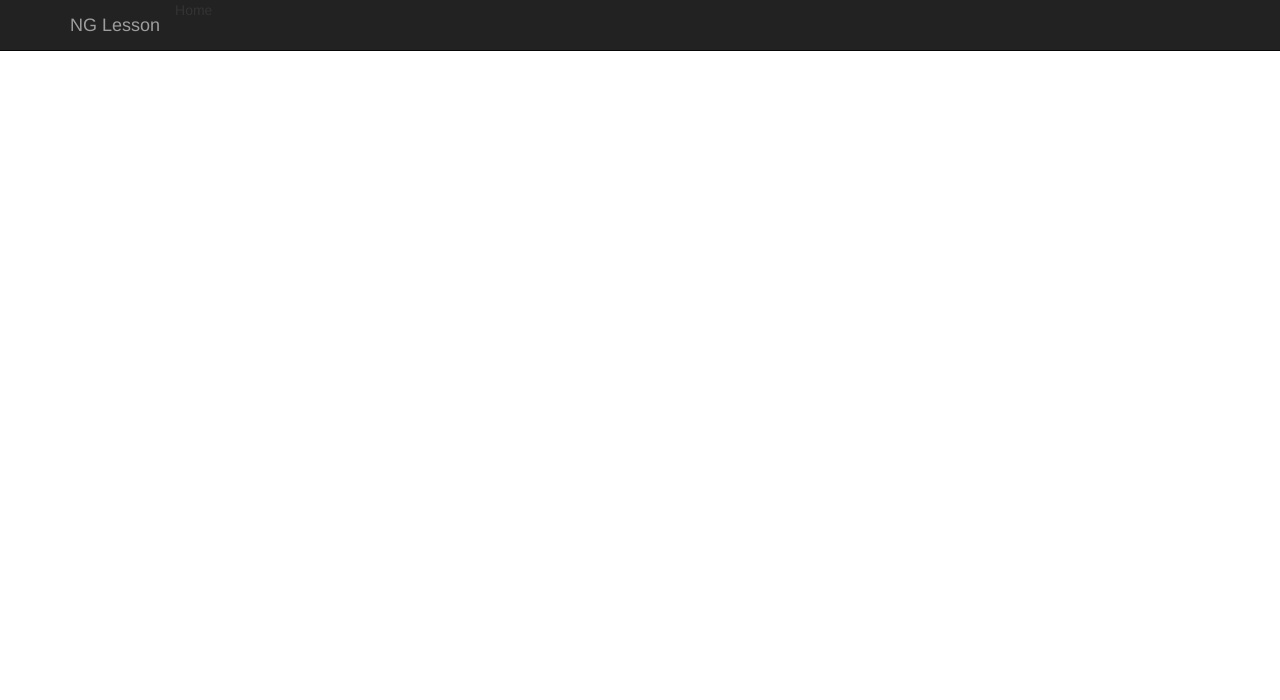
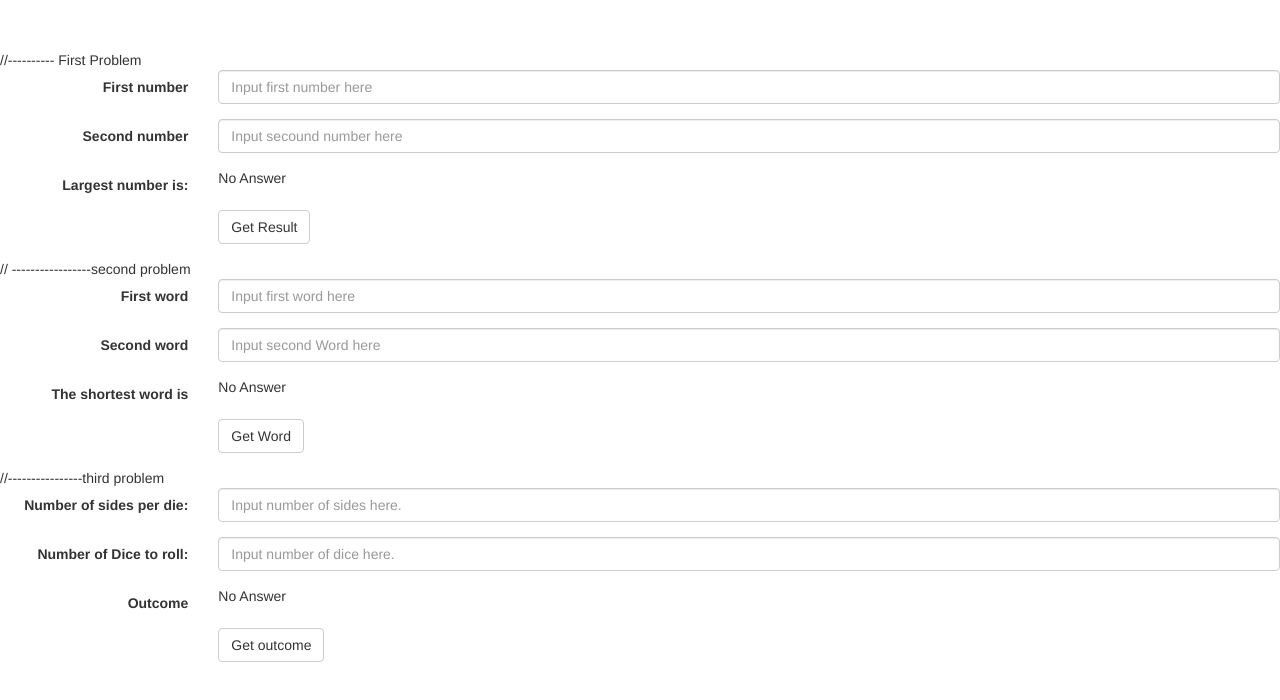
Before and after one commit to rjhaskell/Homework4, a website: page src/index.html in a window 1280 px wide. Drawn offline with nearby package versions, Linux system fonts and the light colour scheme.

Commit message:
commit final answer

```diff
--- a/bower.json
+++ b/bower.json
@@ -13,9 +13,6 @@
   ],
   "private": true,
   "dependencies": {
-    "angular": "1.6.1",
-    "angular-ui-bootstrap": "ui-bootstrap#2.4.0",
-    "angular-ui-router": "ui-router#0.4.2",
     "bootstrap": "^3.3.7"
   }
 }
--- a/package.json
+++ b/package.json
@@ -6,7 +6,7 @@
   "scripts": {
     "lite": "lite-server",
     "tsc:w": "tsc -w",
-    "start": "concurrently \"npm run lite\" \"npm run tsc:w\" "
+    "start": " \"npm run lite\" "
   },
   "keywords": [
     "angular"
@@ -16,7 +16,6 @@
   "private": false,
   "devDependencies": {
     "lite-server": "^2.2.2",
-    "concurrently": "^3.1.0",
-    "@types/angular": "^1.6.2"
+    "concurrently": "^3.1.0"
   }
 }
--- a/src/css/style.css
+++ b/src/css/style.css
@@ -0,0 +1,3 @@
+body {
+    padding-top: 50px;
+}
--- a/src/index.html
+++ b/src/index.html
@@ -1,42 +1,112 @@
 <!DOCTYPE html>
-<html ng-app="lesson">
+<html>
 
 <head>
     <title>Title</title>
     <link rel="stylesheet" href="lib/bootstrap/dist/css/bootstrap.min.css" />
     <link rel="stylesheet" href="css/style.css" />
 </head>
+//---------- First Problem
 
-<body>
+<form class="form-horizontal">
+    <div class="form-group">
+        <label for="firstNumber" class="col-sm-2 control-label">First number</label>
+        <div class="col-sm-10">
+            <input type="text" class="form-control" id="firstNumber" placeholder="Input first number here">
+        </div>
+    </div>
+    <div class="form-group">
+        <label for="secondNumber" class="col-sm-2 control-label">Second number</label>
+        <div class="col-sm-10">
+            <input type="text" class="form-control" id="secondNumber" placeholder="Input secound number here">
+        </div>
+    </div>
 
-    <nav class="navbar navbar-inverse navbar-fixed-top">
-        <div class="container">
-            <div class="navbar-header">
-                <button type="button" class="navbar-toggle collapsed" data-toggle="collapse" data-target="#navbar" aria-expanded="false"
-                    aria-controls="navbar">
-            <span class="sr-only">Toggle navigation</span>
-            <span class="icon-bar"></span>
-            <span class="icon-bar"></span>
-            <span class="icon-bar"></span>
-          </button>
-                <a class="navbar-brand" href="#">NG Lesson</a>
-            </div>
-            <div id="navbar" class="collapse navbar-collapse">
-                <ul class="nav navbar-nav">
-                    <li class="active">Home</li>
-                </ul>
-            </div>
-            <!--/.nav-collapse -->
+    <div class="form-group">
+        <label for="answer" class="col-sm-2 control-label">Largest number is:</label>
+        <div class="col-sm-10" id="answer">
+            No Answer
         </div>
-    </nav>
+    </div>
 
-    <div class="container">
+    <div class="form-group">
+        <div class="col-sm-offset-2 col-sm-10">
+            <button type="button" class="btn btn-default" id="getResult">Get Result</button>
+        </div>
+    </div>
+</form>
 
+
+// -----------------second problem
+
+<form class="form-horizontal">
+    <div class="form-group">
+        <label for="firstWord" class="col-sm-2 control-label">First word</label>
+        <div class="col-sm-10">
+            <input type="text" class="form-control" id="firstWord" placeholder="Input first word here">
+        </div>
     </div>
-    <!-- /.container -->
+    <div class="form-group">
+        <label for="secondWord" class="col-sm-2 control-label">Second word</label>
+        <div class="col-sm-10">
+            <input type="text" class="form-control" id="secondWord" placeholder="Input second Word here">
+        </div>
+    </div>
 
-    <script src="lib/angular/angular.min.js"></script>
-    <script src="js/app.js"></script>
-</body>
+    <div class="form-group">
+        <label for="word output" class="col-sm-2 control-label">The shortest word is</label>
+        <div class="col-sm-10" id="wordOut">
+            No Answer
+        </div>
+    </div>
+
+
+
+    <div class="form-group">
+        <div class="col-sm-offset-2 col-sm-10">
+            <button type="button" class="btn btn-default" id="getWord">Get Word</button>
+        </div>
+    </div>
+</form>
+
+//----------------third problem
+
+<form class="form-horizontal">
+    <div class="form-group">
+        <label for="sides" class="col-sm-2 control-label">Number of sides per die:</label>
+        <div class="col-sm-10">
+            <input type="text" class="form-control" id="sides" placeholder="Input number of sides here.">
+        </div>
+    </div>
+    <div class="form-group">
+        <label for="dice" class="col-sm-2 control-label">Number of Dice to roll:</label>
+        <div class="col-sm-10">
+            <input type="text" class="form-control" id="dice" placeholder="Input number of dice here.">
+        </div>
+    </div>
+
+    <div class="form-group">
+        <label for="outcome" class="col-sm-2 control-label">Outcome</label>
+        <div class="col-sm-10" id="outcome">
+            No Answer
+        </div>
+    </div>
+
+
+
+    <div class="form-group">
+        <div class="col-sm-offset-2 col-sm-10">
+            <button type="button" class="btn btn-default" id="getOutcome">Get outcome</button>
+        </div>
+    </div>
+</form>
+
+
+
+
+
+
+<script src="lib/jquery/dist/jquery.min.js"></script>
+<script src="js/app.js"></script>
 
 </html>
--- a/src/js/app.ts
+++ /dev/null
@@ -1 +0,0 @@
-// Application defined here
--- a/src/js/home/home.controller.ts
+++ /dev/null
@@ -1 +0,0 @@
-// defines the HomeController controller
--- a/src/js/home/home.ts
+++ /dev/null
@@ -1 +0,0 @@
-// Defines the home module
```
Also changed, not shown: bs-config.json (+6 -2 lines), tsconfig.json (deleted, +0 -12 lines), readme.md (added), 1 other file.
